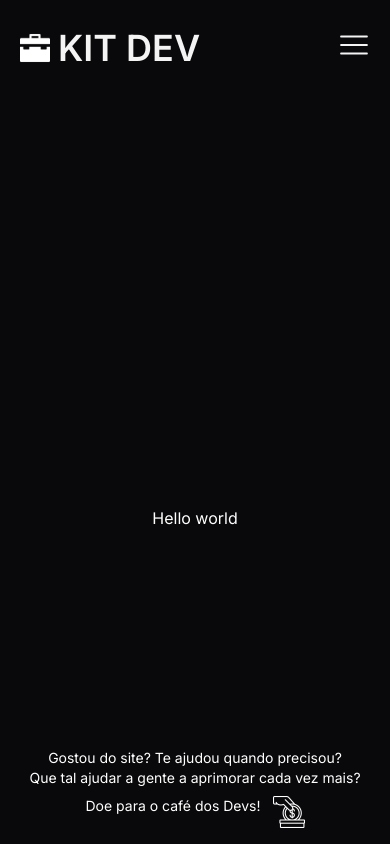
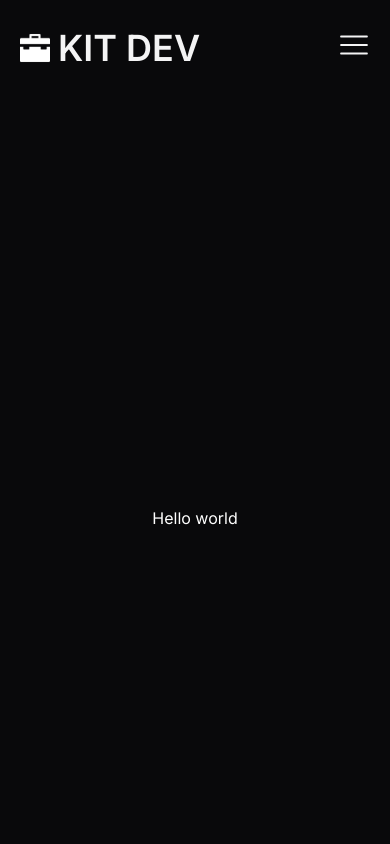
Before and after one commit to Gusales/kit-dev, a Next.js app in the folder client/: page / in a window 390 px wide. Shown: the top 844 px of the page. Built offline with nearby package versions, Linux system fonts and the light colour scheme.

Commit message:
refactor: updated the responsive footer's

```diff
--- a/client/src/components/Footer/index.tsx
+++ b/client/src/components/Footer/index.tsx
@@ -3,7 +3,7 @@ import Image from 'next/image'
 
 export function Footer() {
   return (
-    <footer className="absolute bottom-0 left-0 w-full list-item text-center items-center sm:flex justify-between py-2 px-3 sm:py-7 sm:px-11">
+    <footer className="sm:absolute relative bottom-0 left-0 w-full list-item text-center items-center sm:flex justify-between py-2 px-3 sm:py-7 sm:px-11 sm:text-left">
       <div>
         <p className="text-sm text-white">
           Gostou do site? Te ajudou quando precisou?
@@ -12,10 +12,10 @@ export function Footer() {
           Que tal ajudar a gente a aprimorar cada vez mais?
         </p>
       </div>
-      <div className="flex justify-center p-2">
+      <div className="flex justify-center items-center p-2">
         <a
           href="#"
-          className="text-sm text-white pr-3 hover:underline hover:decoration-white"
+          className="text-sm text-white pr-3 underline hover:text-zinc-500"
         >
           Doe para o café dos Devs!
         </a>
```
